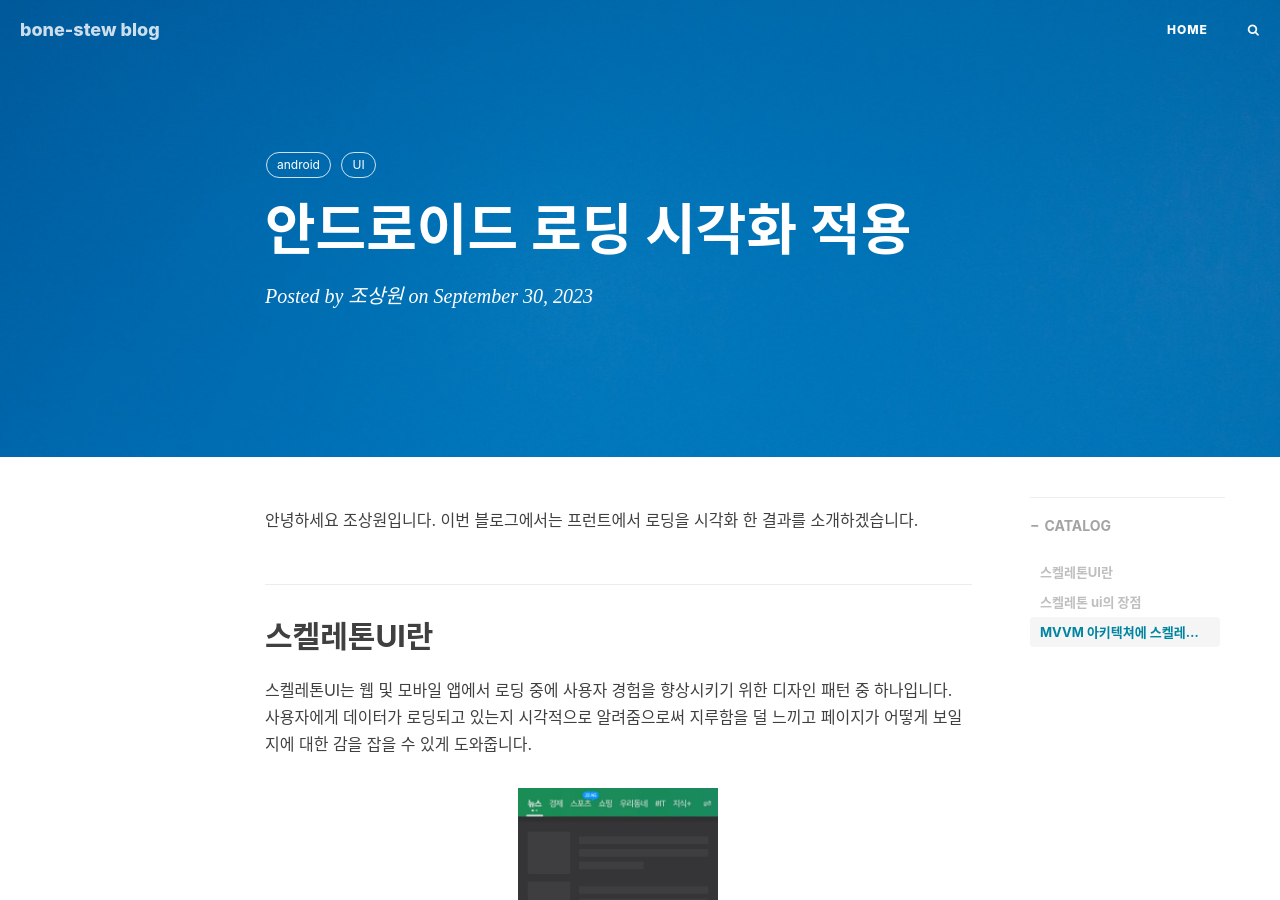
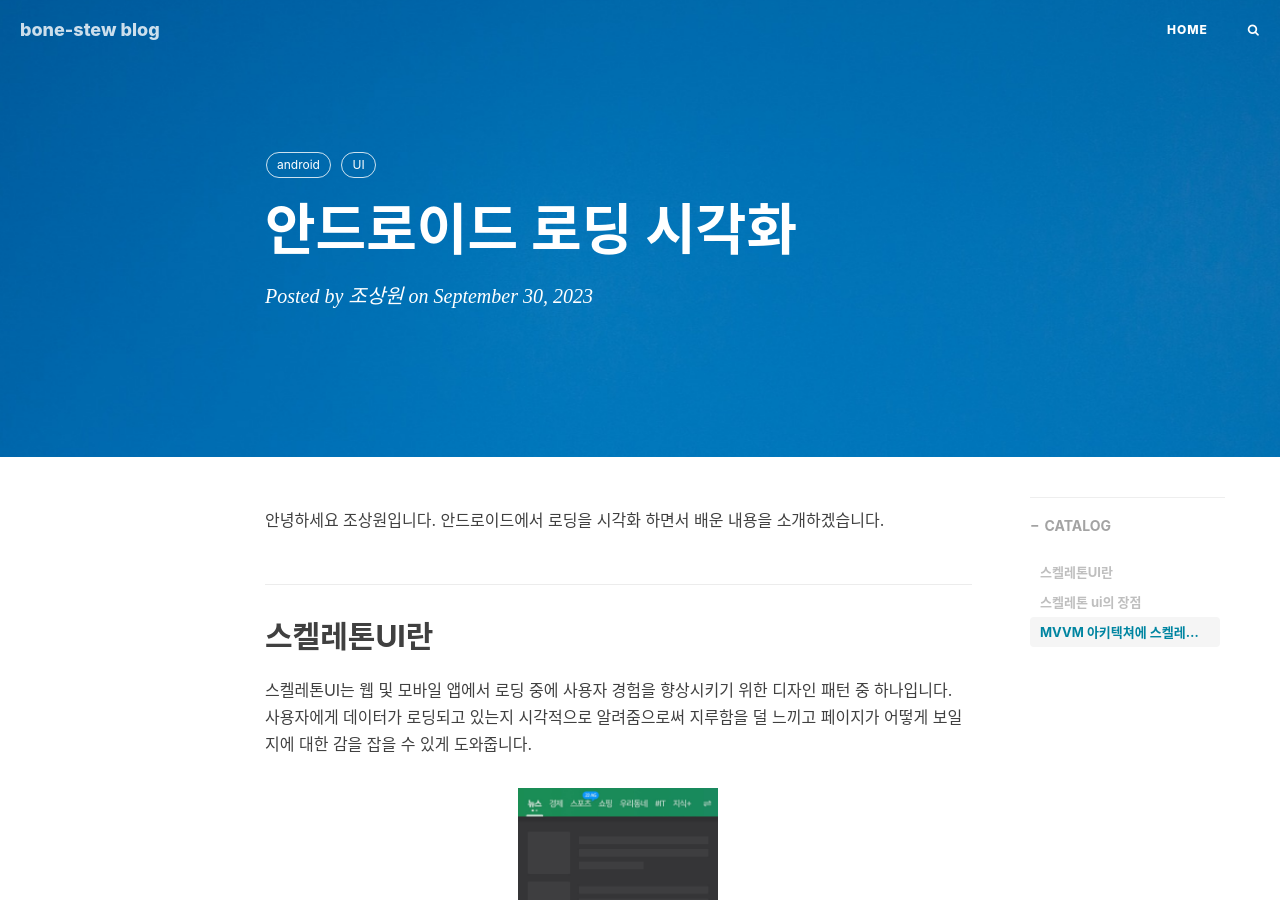
Before and after one commit to bone-stew/bone-stew.github.io, a Jekyll site: the page built from _posts/2023-09-30-skeletonui.md, in a window 1280 px wide and 900 px high. Built offline with Jekyll 4.4.1, drawn with Linux system fonts in a browser that asks for light colours; nearby versions of some CDN libraries; comment, search, counter and statistics services are not loaded.

Commit message:
Update 2023-09-30-skeletonui.md

```diff
--- a/_posts/2023-09-30-skeletonui.md
+++ b/_posts/2023-09-30-skeletonui.md
@@ -1,6 +1,6 @@
 ---
 layout: post
-title: "안드로이드 로딩 시각화 적용"
+title: "안드로이드 로딩 시각화"
 date: 2023-09-30 12:00:00
 author: "조상원"
 catalog: true
@@ -8,15 +8,15 @@ tags:
   - android
   - UI
 ---
-안녕하세요 조상원입니다. 이번 블로그에서는 프런트에서 로딩을 시각화 한 결과를 소개하겠습니다.
+안녕하세요 조상원입니다. 안드로이드에서 로딩을 시각화 하면서 배운 내용을 소개하겠습니다.
 
 ## 스켈레톤UI란
 스켈레톤UI는 웹 및 모바일 앱에서 로딩 중에 사용자 경험을 향상시키기 위한 디자인 패턴 중 하나입니다.<br>
 사용자에게 데이터가 로딩되고 있는지 시각적으로 알려줌으로써 지루함을 덜 느끼고 페이지가 어떻게 보일지에 대한 감을 잡을 수 있게 도와줍니다.
 
 <p float="left">
-<img src="https://github.com/bone-stew/bone-stew.github.io/blob/main/img/naver_skeleton.jpg"   width="200" height="400"/>
-<img src="https://github.com/bone-stew/bone-stew.github.io/blob/main/img/youtube_skeleton.jpg"   width="200" height="400"/>
+<img src="/img/naver_skeleton.jpg"   width="200" height="400"/>
+<img src="/img/youtube_skeleton.jpg"   width="200" height="400"/>
 </p>
 
 ## 스켈레톤 ui의 장점
```
